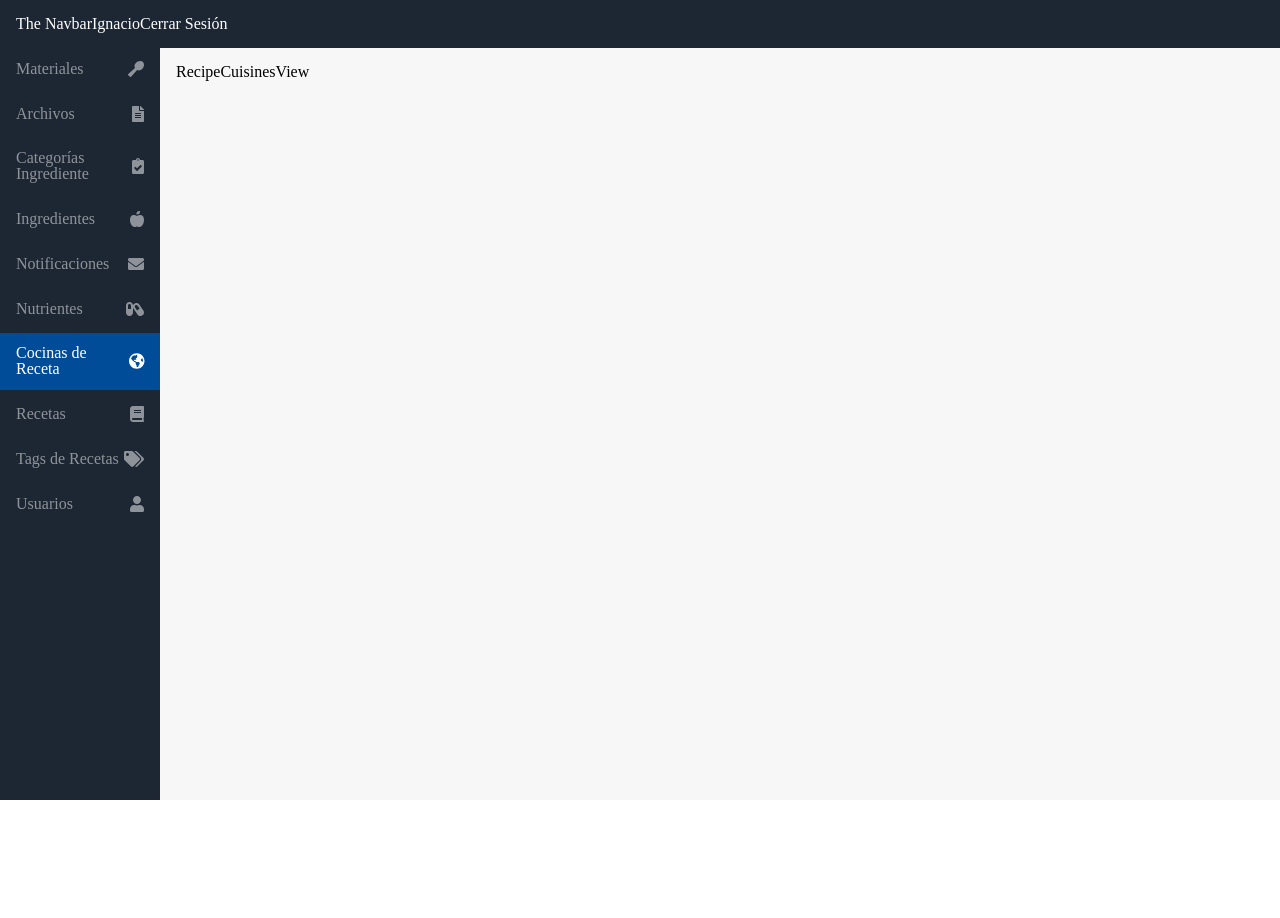
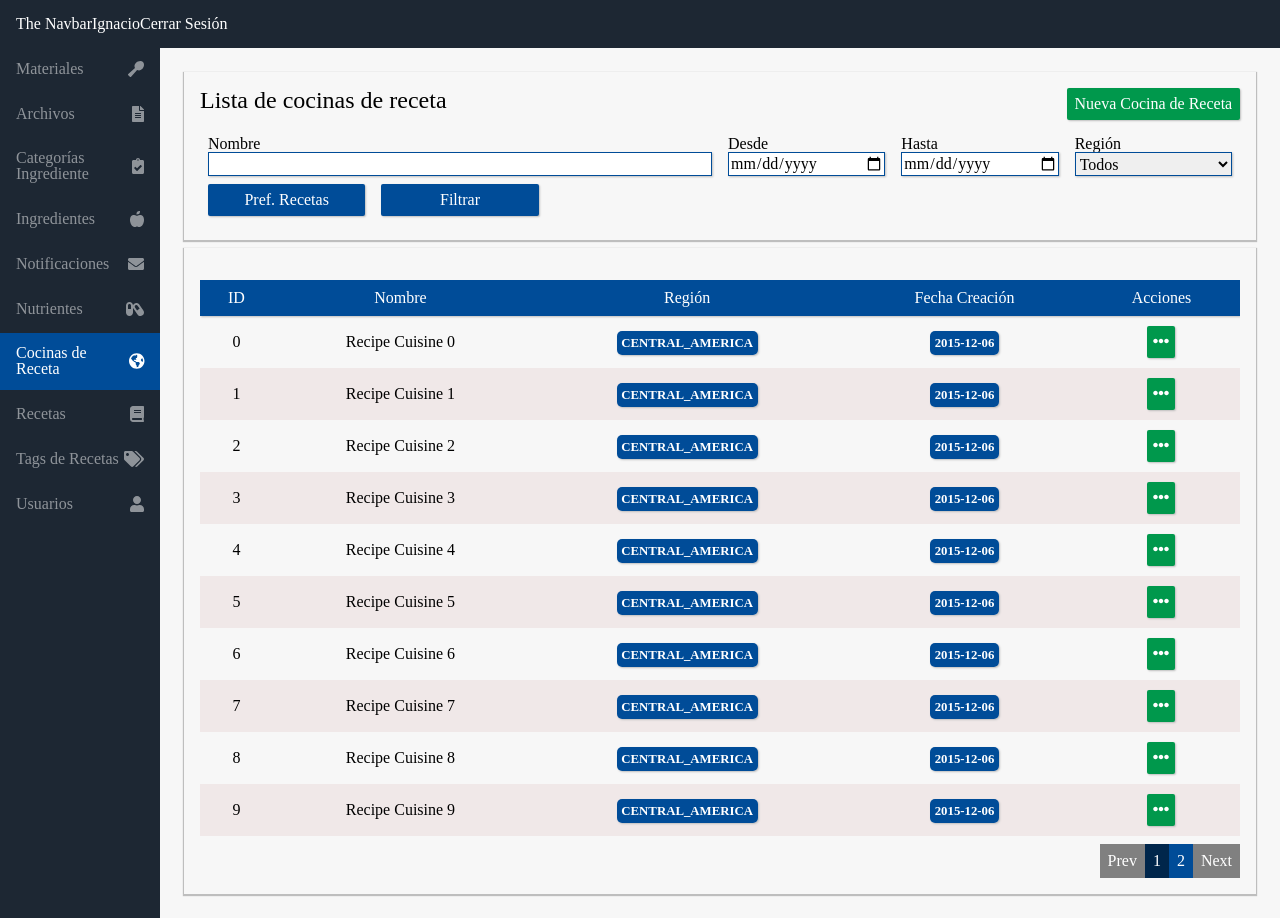
Before and after one commit to Jibaru/cooking-app-admin, a Vue app: page /cocinas-receta in a window 1280 px wide. Before the commit the page ends 800 px from the top, so only its background shows below. Built offline with nearby package versions, Linux system fonts and the light colour scheme; a web font is replaced by a local one.

Commit message:
Added template, logic, components

```diff
--- a/src/views/home/views/RecipeCuisinesView.vue
+++ b/src/views/home/views/RecipeCuisinesView.vue
@@ -1,3 +1,75 @@
 <template>
-  <h1>RecipeCuisinesView</h1>
+  <base-card>
+    <template #header>
+      <div class="row">
+        <div class="col-12 col-sm-12 col-md-8 col-lg-10">
+          <h1>Lista de cocinas de receta</h1>
+        </div>
+        <base-button
+          type="button"
+          color="success"
+          @click="toggleCreateRecipeCuisineModal"
+          class="col-12 col-sm-12 col-md-4 col-lg-2"
+        >
+          Nueva Cocina de Receta
+        </base-button>
+      </div>
+    </template>
+    <recipe-cuisines-filter @filter="searchRecipeCuisines" />
+  </base-card>
+  <base-card>
+    <recipe-cuisines-table />
+  </base-card>
+  <base-modal
+    title="Nueva Cocina de Receta"
+    :open="isCreateRecipeCuisineModalOpen"
+    @close="toggleCreateRecipeCuisineModal"
+  >
+    <create-recipe-cuisine-form
+      @submit-create="closeModalAndCreateRecipeCuisine"
+    />
+  </base-modal>
 </template>
+<script>
+import RecipeCuisinesFilter from "@/components/app/recipe-cuisine/list/filter/RecipeCuisinesFilter";
+import RecipeCuisinesTable from "@/components/app/recipe-cuisine/list/table/RecipeCuisinesTable";
+import CreateRecipeCuisineForm from "@/components/app/recipe-cuisine/forms/CreateRecipeCuisineForm";
+
+export default {
+  components: {
+    RecipeCuisinesFilter,
+    RecipeCuisinesTable,
+    CreateRecipeCuisineForm,
+  },
+  data() {
+    return {
+      isCreateRecipeCuisineModalOpen: false,
+    };
+  },
+  methods: {
+    toggleCreateRecipeCuisineModal() {
+      this.isCreateRecipeCuisineModalOpen = !this
+        .isCreateRecipeCuisineModalOpen;
+    },
+    searchRecipeCuisines(filters) {
+      // TODO: Search Recipe Cuisines
+      console.log(filters);
+    },
+    closeModalAndCreateRecipeCuisine(recipeCuisineData) {
+      this.toggleCreateRecipeCuisineModal();
+      // TODO: Create Recipe Tag
+      console.log(recipeCuisineData);
+    },
+  },
+};
+</script>
+<style lang="scss" scoped>
+@include form-group;
+@include responsive-grid;
+@include layout;
+
+h1 {
+  font-size: 1.5rem;
+  font-weight: 300;
+}
+</style>
```
